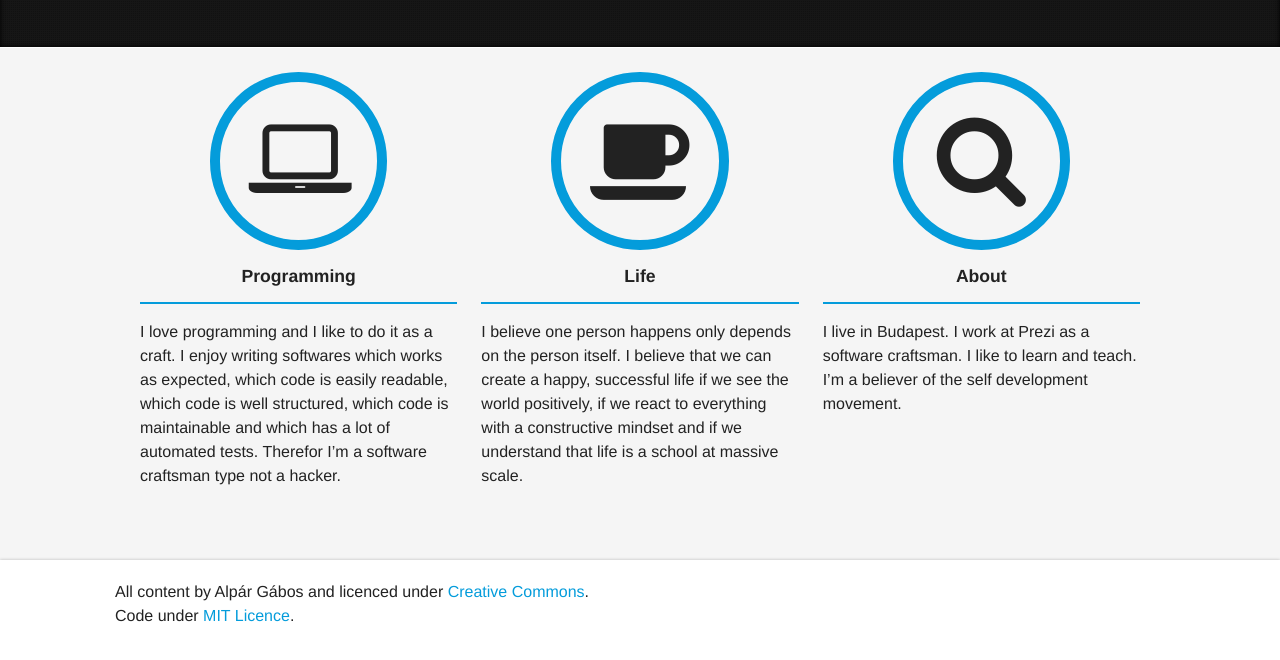
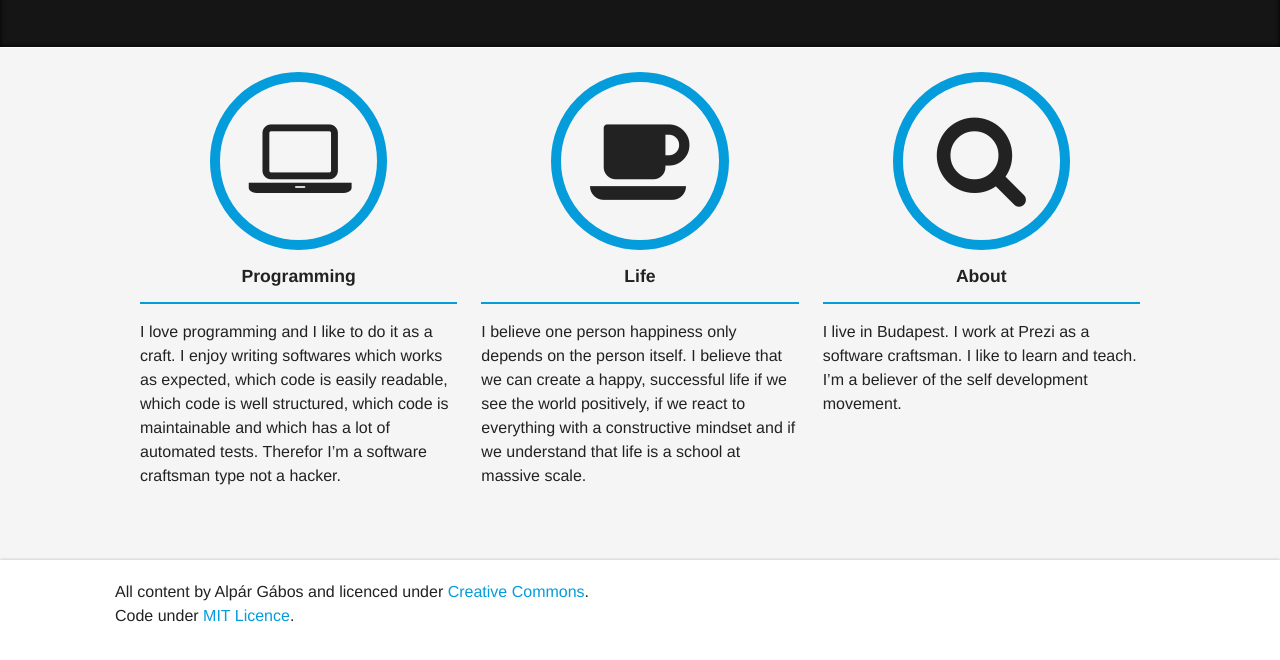
Before and after one commit to alpargabos/old_webpage.github.io, a plain HTML site: page index.html in a window 1280 px wide. Shown: the part 488-1148 px from the top of the page. Drawn offline with nearby package versions, Linux system fonts and the light colour scheme; a script that the page names is missing.

Commit message:
typo corrected

```diff
--- a/index.html
+++ b/index.html
@@ -124,7 +124,7 @@
           <h2 class="title">Life</h2>
           <hr>
           <p>
-            I believe one person happens only depends on the person itself. I believe that we can create a happy, successful life if we see the world positively, if we react to everything with a constructive mindset and if we understand that life is a school at massive scale.
+            I believe one person happiness only depends on the person itself. I believe that we can create a happy, successful life if we see the world positively, if we react to everything with a constructive mindset and if we understand that life is a school at massive scale.
           </p>
         </div>
       </div>
```
